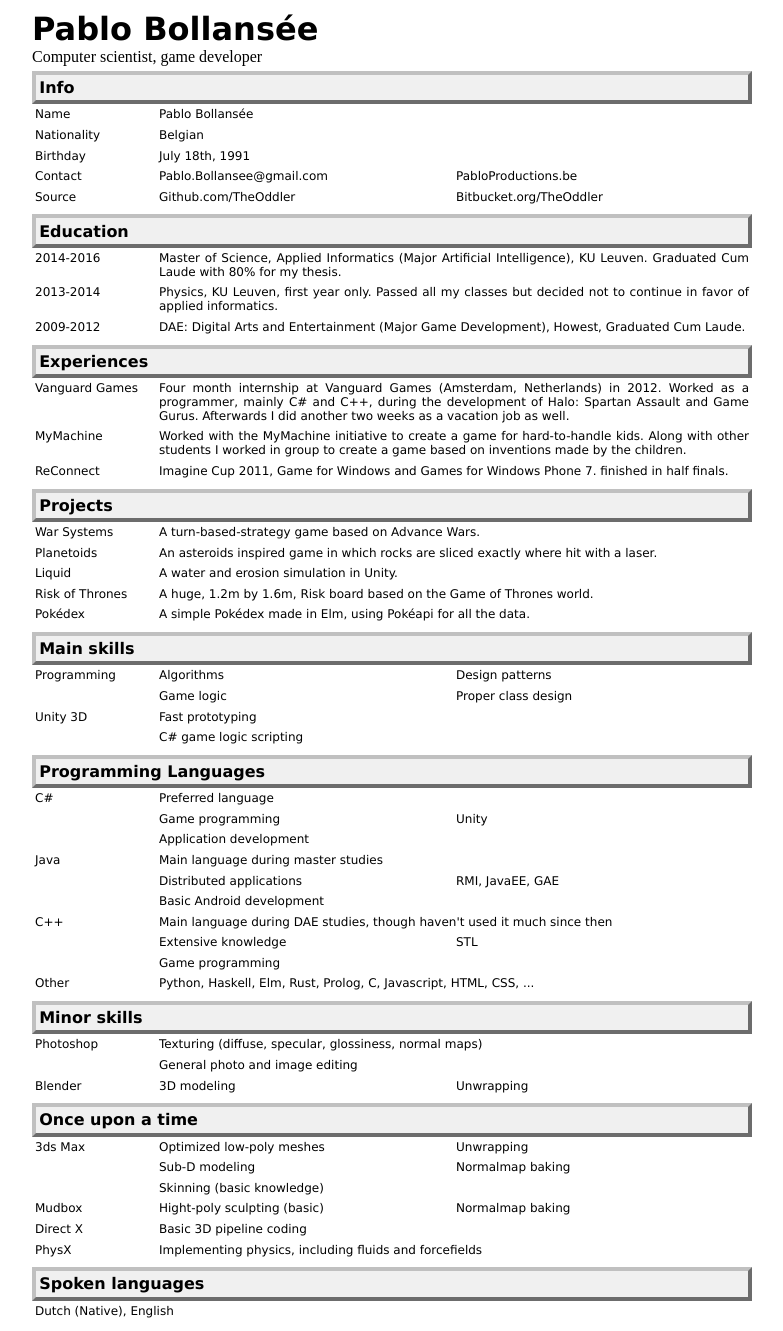
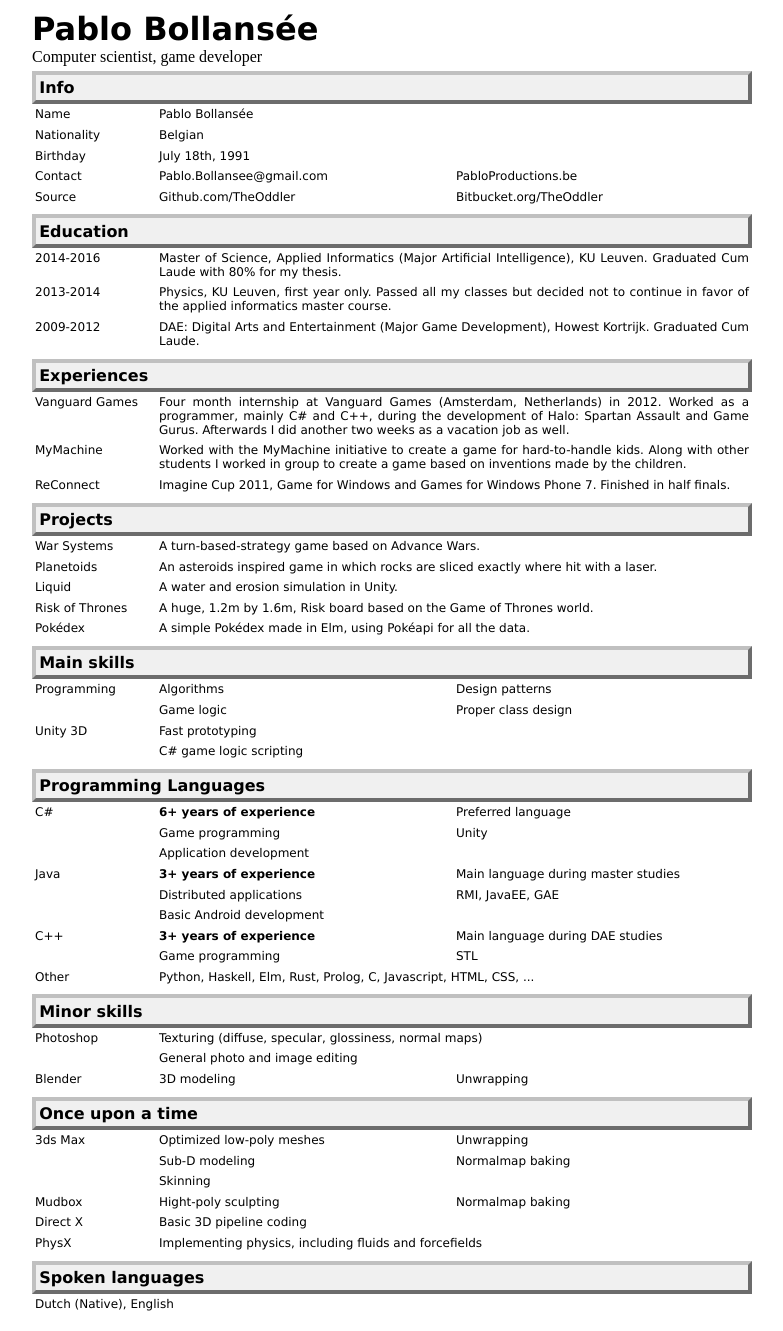
Before and after one commit to TheOddler/theoddler.github.io, a Jekyll site: the page built from cv/index.html, in a window 1280 px wide. Shown: the whole page, without its empty margins (248-1031 px from the left). Built offline with Jekyll 4.4.1, drawn with Linux system fonts in a browser that asks for light colours.

Commit message:
Added years of experience + minor fixes/updates

```diff
--- a/_includes/about/about.md
+++ b/_includes/about/about.md
@@ -31,16 +31,17 @@
 	<tr>
 		<td>2014-2016</td>
 		<td>Master of Science, Applied Informatics (Major Artificial Intelligence), KU Leuven.
-        Graduated Cum Laude with 80% for my thesis.</td>
+		Graduated Cum Laude with 80% for my thesis.</td>
 	</tr>
 	<tr>
 		<td>2013-2014</td>
 		<td>Physics, KU Leuven, first year only.
-		Passed all my classes but decided not to continue in favor of applied informatics.</td>
+		Passed all my classes but decided not to continue in favor of the applied informatics master course.</td>
 	</tr>
 	<tr>
 		<td>2009-2012</td>
-		<td>DAE: Digital Arts and Entertainment (Major Game Development), Howest, Graduated Cum Laude.</td>
+		<td>DAE: Digital Arts and Entertainment (Major Game Development), Howest Kortrijk.
+		Graduated Cum Laude.</td>
 	</tr>
 </table>
 
@@ -57,7 +58,7 @@
 	</tr>
 	<tr>
 		<td>ReConnect</td>
-		<td>Imagine Cup 2011, Game for Windows and Games for Windows Phone 7. finished in half finals.</td>
+		<td>Imagine Cup 2011, Game for Windows and Games for Windows Phone 7. Finished in half finals.</td>
 	</tr>
 </table>
 
@@ -114,8 +115,8 @@
 <table>
 	<tr>
 		<td>C#</td>
+		<td><strong>6+ years of experience</strong></td>
 		<td>Preferred language</td>
-		<td></td>
 	</tr>
 	<tr>
 		<td></td>
@@ -129,7 +130,8 @@
 	</tr>
 	<tr>
 		<td>Java</td>
-		<td colspan="2">Main language during master studies</td>
+		<td><strong>3+ years of experience</strong></td>
+		<td>Main language during master studies</td>
 	</tr>
 	<tr>
 		<td></td>
@@ -142,17 +144,13 @@
 	</tr>
 	<tr>
 		<td>C++</td>
-		<td colspan="2">Main language during DAE studies, though haven't used it much since then</td>
-	</tr>
-	<tr>
-		<td></td>
-		<td>Extensive knowledge</td>
-		<td>STL</td>
+		<td><strong>3+ years of experience</strong></td>
+		<td>Main language during DAE studies</td>
 	</tr>
 	<tr>
 		<td></td>
 		<td>Game programming</td>
-		<td></td>
+		<td>STL</td>
 	</tr>
 	<tr>
 		<td>Other</td>
@@ -193,11 +191,11 @@
 	</tr>
 	<tr>
 		<td></td>
-		<td>Skinning (basic knowledge)</td>
+		<td>Skinning</td>
 	</tr>
 	<tr>
 		<td>Mudbox</td>
-		<td>Hight-poly sculpting (basic)</td>
+		<td>Hight-poly sculpting</td>
 		<td>Normalmap baking</td>
 	</tr>
 	<tr>
```
